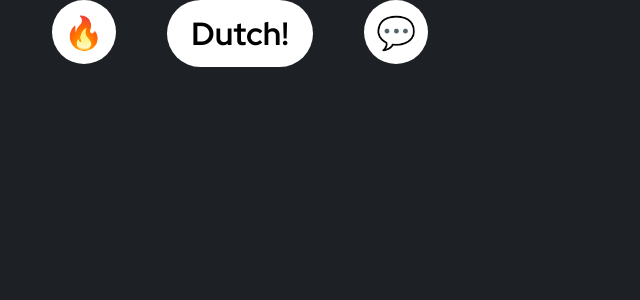
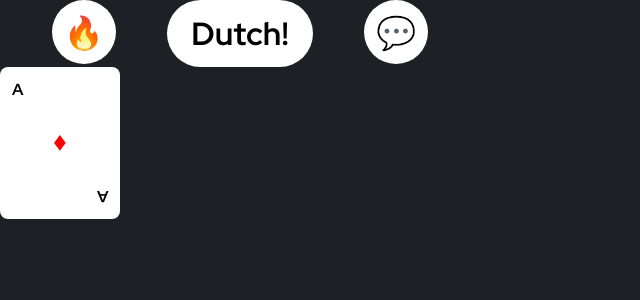
Before and after one commit to MisterAzix/dutch-app, a React (Create React App) app: page / in a window 1280 px wide. Shown: the top 300 px of the page, without its empty margins (0-640 px from the left). Built offline with nearby package versions, Linux system fonts and the light colour scheme.

Commit message:
card-component-base

```diff
--- a/src/components/Card/Card.jsx
+++ b/src/components/Card/Card.jsx
@@ -1,9 +1,18 @@
 import React from 'react';
 import styles from './card.module.css';
 
+import Diamond from '../../icons/Diamond';
+import Spade from '../../icons/Spade';
+import Heart from '../../icons/Heart';
+import Club from '../../icons/Club';
+
 export default function Card() {
     return (
-        <div>
+        <div className={styles.card}>
+            <div className={styles.top}>A</div>
+                <Diamond className={styles.icon} />
+            <div className={styles.bottom}>A</div>
+
 
         </div>
     )
--- a/src/components/Card/card.module.css
+++ b/src/components/Card/card.module.css
@@ -0,0 +1,28 @@
+.card {
+    width: 96px;
+    height: 128px;
+    margin: 0;
+    padding: 12px;
+    border: none;
+    outline: none;
+    background-color: var(--primary-font-color);
+    border-radius: var(--border-radius);
+    font-family: var(--font);
+    font-size: 1rem;
+    display: flex;
+    justify-content: space-between;
+    flex-direction: column;
+
+}
+
+.icon {
+    max-width: 16px;
+    max-height: 16px;
+    align-self: center;
+
+}
+
+.bottom {
+    align-self: end;
+    transform: rotate(180deg);
+}
--- /dev/null
+++ b/src/icons/Club.jsx
@@ -0,0 +1,9 @@
+import React from "react";
+
+export default function Club(props) {
+    return (
+        <svg className={props.className} viewBox="0 0 72 70" fill="none" xmlns="http://www.w3.org/2000/svg">
+            <path fill-rule="evenodd" clip-rule="evenodd" d="M47.3072 22.3209C48.9949 20.0139 49.9913 17.1692 49.9913 14.0917C49.9913 6.38628 43.7447 0.139771 36.0393 0.139771C28.3338 0.139771 22.0873 6.38628 22.0873 14.0917C22.0873 17.2095 23.11 20.0884 24.8381 22.4113L33.2096 35.0787L23.8312 26.6417C21.3053 24.1089 17.8117 22.5416 13.952 22.5416C6.24651 22.5416 0 28.7881 0 36.4935C0 44.199 6.24651 50.4455 13.952 50.4455C16.8286 50.4455 19.5019 49.5749 21.7228 48.0828L33.2096 41.0525C33.2096 54.892 23.609 63.6682 21.9701 65.0655H21.6943V69.8603H50.3056V65.0655H50.0528C46.2294 61.5453 38.9869 54.6678 38.9869 41.0525L50.1569 48.001C52.4012 49.543 55.1193 50.4455 58.0481 50.4455C65.7535 50.4455 72 44.199 72 36.4935C72 28.788 65.7535 22.5415 58.0481 22.5415C54.0665 22.5415 50.4744 24.2094 47.9324 26.8846L38.9869 35.0787L47.3072 22.3209Z" fill="black"/>
+        </svg>
+    )
+}
--- /dev/null
+++ b/src/icons/Diamond.jsx
@@ -0,0 +1,9 @@
+import React from "react";
+
+export default function Diamond(props) {
+    return (
+        <svg className={props.className} viewBox="0 0 64 87" fill="none" xmlns="http://www.w3.org/2000/svg">
+            <path d="M32 0L47.8392 21.7549L64 43.0769L47.8392 64.3989L32 86.1538L16.1608 64.3989L0 43.0769L16.1608 21.7549L32 0Z" fill="#FF0000"/>
+        </svg>
+    )
+}
--- /dev/null
+++ b/src/icons/Heart.jsx
@@ -0,0 +1,9 @@
+import React from "react";
+
+export default function Heart(props) {
+    return (
+        <svg className={props.className} viewBox="0 0 64 64" fill="none" xmlns="http://www.w3.org/2000/svg">
+            <path fill-rule="evenodd" clip-rule="evenodd" d="M5.16939 5.80616C-1.72314 13.5477 -1.72313 26.0993 5.16941 33.8408L32.0208 63.9997L32.021 63.9995L32.0214 64L58.8307 33.8885C65.7232 26.1469 65.7232 13.5954 58.8307 5.85384C51.9381 -1.8877 40.7631 -1.8877 33.8706 5.85385L32.0213 7.93097L30.1295 5.80616C23.2369 -1.93539 12.0619 -1.93539 5.16939 5.80616Z" fill="#FF0000"/>
+        </svg>
+    )
+}
--- /dev/null
+++ b/src/icons/Spade.jsx
@@ -0,0 +1,9 @@
+import React from "react";
+
+export default function Spade(props) {
+    return (
+        <svg className={props.className} viewBox="0 0 64 80" fill="none" xmlns="http://www.w3.org/2000/svg">
+            <path fill-rule="evenodd" clip-rule="evenodd" d="M5.16941 52.2213C-1.72314 45.3287 -1.72313 34.1537 5.16941 27.2612L31.9787 0.451904L31.979 0.452275L31.9791 0.452213L58.8305 27.3037C65.7231 34.1962 65.7231 45.3712 58.8305 52.2638C52.6076 58.4867 42.8938 59.0913 35.9926 54.0774C38.0167 64.847 44.2954 70.7916 47.898 74.1086H48.1848V79.5481H15.726V74.1086H16.0389C17.597 72.7801 25.5009 65.5705 28.0184 54.0269C21.1165 59.0494 11.3957 58.4475 5.16941 52.2213Z" fill="black"/>
+        </svg>
+    )
+}
--- a/src/index.css
+++ b/src/index.css
@@ -15,7 +15,7 @@
     --red-card: #ff0000;
     --black-card: #000000;
 
-    --border-radius: 1rem;
+    --border-radius: 8px;
     --box-shadow: 0px 0px 16px rgba(98, 125, 152, 0.25);
 }
 
--- a/src/pages/Home/Home.jsx
+++ b/src/pages/Home/Home.jsx
@@ -4,6 +4,7 @@ import styles from './home.module.css';
 
 import Button from '../../components/Button/Button';
 import Navbar from '../../components/NavBar/Navbar';
+import Card from '../../components/Card/Card';
 
 const Home = () => {
     // let buttonName = 'Dutch!';
@@ -11,7 +12,8 @@ const Home = () => {
     return (
         <div className={styles.container}>
 
-            <Navbar></Navbar>
+            <Navbar />
+            <Card />
 
 
 
```
